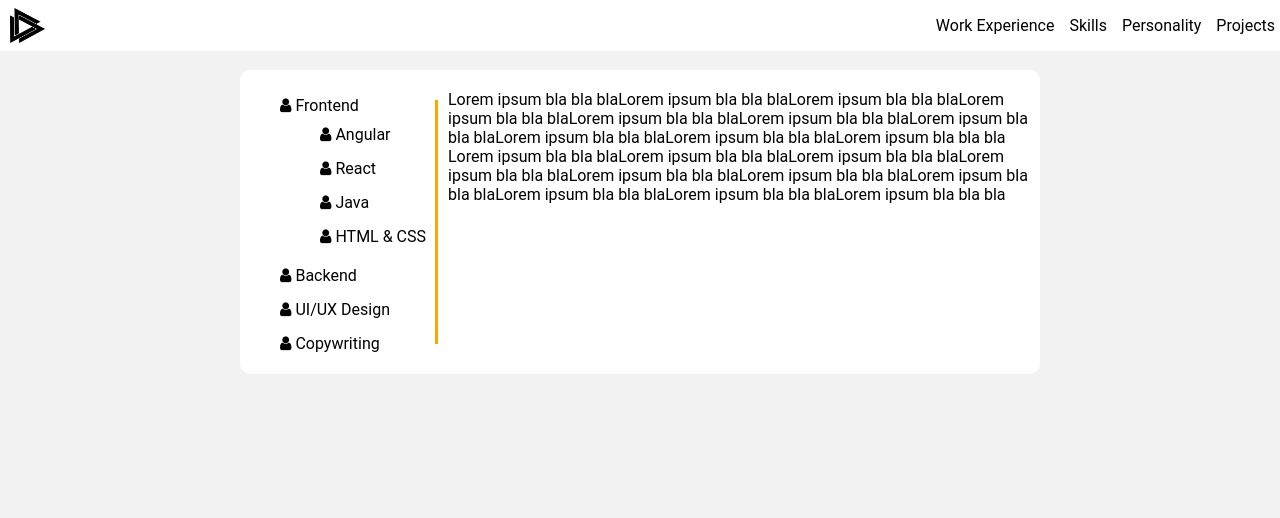
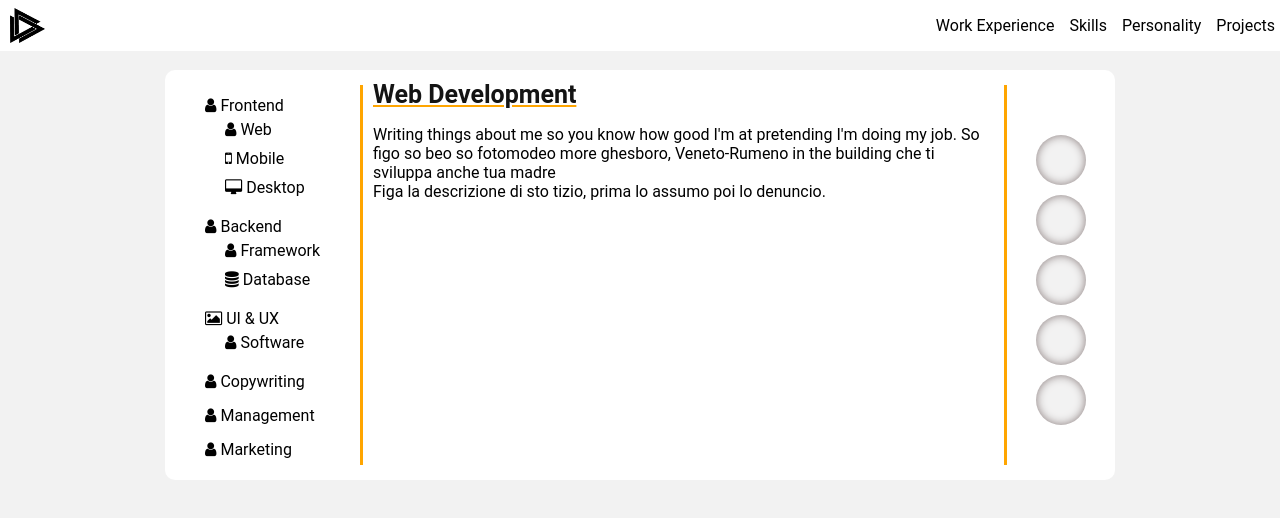
Before and after one commit to cristian-dumitru-reps/cv, an Angular app: page / in a window 1280 px wide. Shown: the top 518 px of the page. Built offline with nearby package versions, Linux system fonts and the light colour scheme.

Commit message:
Carousell skills edited

```diff
--- a/src/app/app.component.css
+++ b/src/app/app.component.css
@@ -23,7 +23,7 @@
 .experiences-container {
   display: flex;
   /* justify-content: center; */
-  width: 800px;
+  width: 950px;
   background-color: rgb(255, 255, 255);
   border-radius: 10px;
 }
--- a/src/app/skills-carousell/skills-carousell.component.css
+++ b/src/app/skills-carousell/skills-carousell.component.css
@@ -40,20 +40,33 @@ a:hover {
 }
 .road-map-line {
   border-left: 3px solid orange;
-  height: 80%;
+  height: 100%;
   margin: 15px 10px 15px 30px;
 }
 .paragraph {
-  margin: 20px 0px 0px 0px;
+  /* margin: 20px 0px 0px 0px; */
+}
+.section-title{
+  color: rgb(20, 20, 20);
+  font-size: 25px;
+  text-decoration: underline;
+  -webkit-text-decoration-color: orange; /* safari still uses vendor prefix */
+  text-decoration-color: orange;
+  font-weight: 600;
+  margin: 10px 0px 0px 0px;
+}
+.section-paragraph{
+
 }
 
 .skills-circle-container{
   display: flex;
   flex-direction: column;
+  width: 25%;
   justify-content: center;
   align-items: center;
   justify-content: center;
-  margin:0px 10px 0px 0px;
+  margin:0px 0px 0px 0px;
 }
 
 .skill-circle-container{
@@ -61,9 +74,12 @@ a:hover {
   justify-content: center;
   align-items: center;
   justify-items: center;
-  background-color: red;
-  width: 25px;
-  height: 25px;
+  background-color: #F2F2F2;
+  -moz-box-shadow:    inset 0 0 10px #8a7d7d;
+  -webkit-box-shadow: inset 0 0 10px #8a7d7d;
+  box-shadow:         inset 0 0 10px #8a7d7d;
+  width: 50px;
+  height: 50px;
   border-radius:50%;
   margin:10px 0px 0px 0px;
 }
--- a/src/app/skills-carousell/skills-carousell.component.html
+++ b/src/app/skills-carousell/skills-carousell.component.html
@@ -1,44 +1,72 @@
 <!-- Left Side: Image / Right Side: Text -->
 <div class="left-navbar">
   <ul>
-    <li ><a href="#"><i class="fa fa-user fa-1.5x"></i> Frontend</a>
-    <ul>
-      <li ><a href="#"><i class="fa fa-user fa-1.5x"></i> Angular</a></li>
-      <li ><a href="#"><i class="fa fa-user fa-1.5x"></i> React</a></li>
-      <li ><a href="#"><i class="fa fa-user fa-1.5x"></i> Java</a></li>
-      <li ><a href="#"><i class="fa fa-user fa-1.5x"></i> HTML & CSS</a></li>
-    </ul>
+    <li>
+      <a href="#"><i class="fa fa-user fa-1.5x"></i> Frontend</a>
+      <ul>
+        <li (click)="selectPage('Web')" style="margin: 5px 5px 5px -20px">
+          <a href="#"><i class="fa fa-user fa-1.5x"></i> Web</a>
+        </li>
+        <li (click)="selectPage('Mobile')" style="margin: 5px 5px 5px -20px">
+          <a href="#"><i class="fa fa-mobile fa-1.5x"></i> Mobile</a>
+        </li>
+        <li (click)="selectPage('Desktop')" style="margin: 5px 5px 5px -20px">
+          <a href="#"><i class="fa fa-desktop fa-1.5x"></i> Desktop</a>
+        </li>
+      </ul>
     </li>
-    <li ><a href="#"><i class="fa fa-user fa-1.5x"></i> Backend</a></li>
-    <li ><a href="#"><i class="fa fa-user fa-1.5x"></i> UI/UX Design</a></li>
-    <li ><a href="#"><i class="fa fa-user fa-1.5x"></i> Copywriting</a></li>
+    <li>
+      <a href="#"><i class="fa fa-user fa-1.5x"></i> Backend</a>
+      <ul>
+        <li (click)="selectPage('Framework')" style="margin: 5px 5px 5px -20px">
+          <a href="#"><i class="fa fa-user fa-1.5x"></i> Framework</a>
+        </li>
+        <li (click)="selectPage('Database')" style="margin: 5px 5px 5px -20px">
+          <a href="#"><i class="fa fa-database fa-1.5x"></i> Database</a>
+        </li>
+      </ul>
+    </li>
+    <li>
+      <a href="#"><i class="fa fa-image fa-1.5x"></i> UI & UX</a>
+      <ul>
+        <li (click)="selectPage('Software')" style="margin: 5px 5px 5px -20px">
+          <a href="#"><i class="fa fa-user fa-1.5x"></i> Software</a>
+        </li>
+      </ul>
+    </li>
+    <li (click)="selectPage('Copywriting')">
+      <a href="#"><i class="fa fa-user fa-1.5x"></i> Copywriting</a>
+    </li>
+    <li (click)="selectPage('Management')">
+      <a href="#"><i class="fa fa-user fa-1.5x"></i> Management</a>
+    </li>
+    <li (click)="selectPage('Marketing')">
+      <a href="#"><i class="fa fa-user fa-1.5x"></i> Marketing</a>
+    </li>
   </ul>
   <div class="road-map-container">
     <div class="road-map-line"></div>
   </div>
   <div class="paragraph">
-    Lorem ipsum bla bla blaLorem ipsum bla bla blaLorem ipsum bla bla blaLorem
-    ipsum bla bla blaLorem ipsum bla bla blaLorem ipsum bla bla blaLorem ipsum
-    bla bla blaLorem ipsum bla bla blaLorem ipsum bla bla blaLorem ipsum bla bla
-    bla<br />
-    Lorem ipsum bla bla blaLorem ipsum bla bla blaLorem ipsum bla bla blaLorem
-    ipsum bla bla blaLorem ipsum bla bla blaLorem ipsum bla bla blaLorem ipsum
-    bla bla blaLorem ipsum bla bla blaLorem ipsum bla bla blaLorem ipsum bla bla
-    bla<br />
-
+    <p class="section-title">Web Development</p>
+    <p class="section-paragraph">
+      Writing things about me so you know how good I'm at pretending I'm doing
+      my job. So figo so beo so fotomodeo more ghesboro, Veneto-Rumeno in the
+      building che ti sviluppa anche tua madre <br />
+      Figa la descrizione di sto tizio, prima lo assumo poi lo denuncio.
+    </p>
   </div>
-  <!-- <div class="road-map-container">
-    <div class="road-map-line"></div>
-  </div> -->
-  <!-- <div class="skills-circle-container">
+  <div class="road-map-container">
+    <div style="margin: 15px 0px 15px 10px" class="road-map-line"></div>
+  </div>
+  <div class="skills-circle-container">
     <div class="skill-circle-container"></div>
     <div class="skill-circle-container"></div>
     <div class="skill-circle-container"></div>
     <div class="skill-circle-container"></div>
     <div class="skill-circle-container"></div>
-  </div> -->
+  </div>
 </div>
-
 
 <!-- <!DOCTYPE html>
 <html>
--- a/src/app/skills-carousell/skills-carousell.component.ts
+++ b/src/app/skills-carousell/skills-carousell.component.ts
@@ -14,7 +14,7 @@ export class SkillsCarousellComponent implements OnInit {
 
 
   selectPage(index:String){
-    console.log("Sono dentro il selectPage");
+    console.log("Sono dentro il selectPage con indice:" + index);
     // this.index_page = 1;
     // this.index_page = 2;
     // this.index_page = 3;
```
